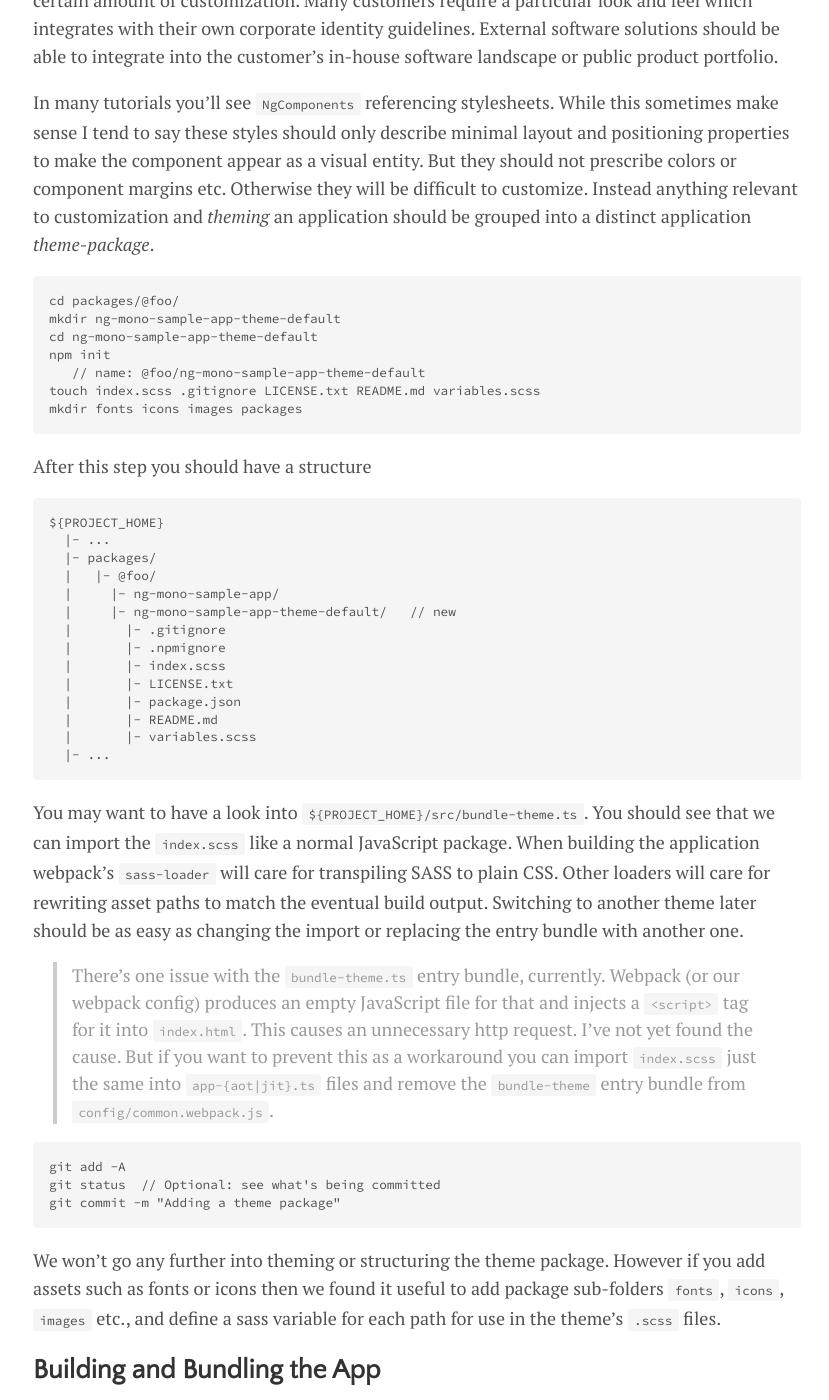
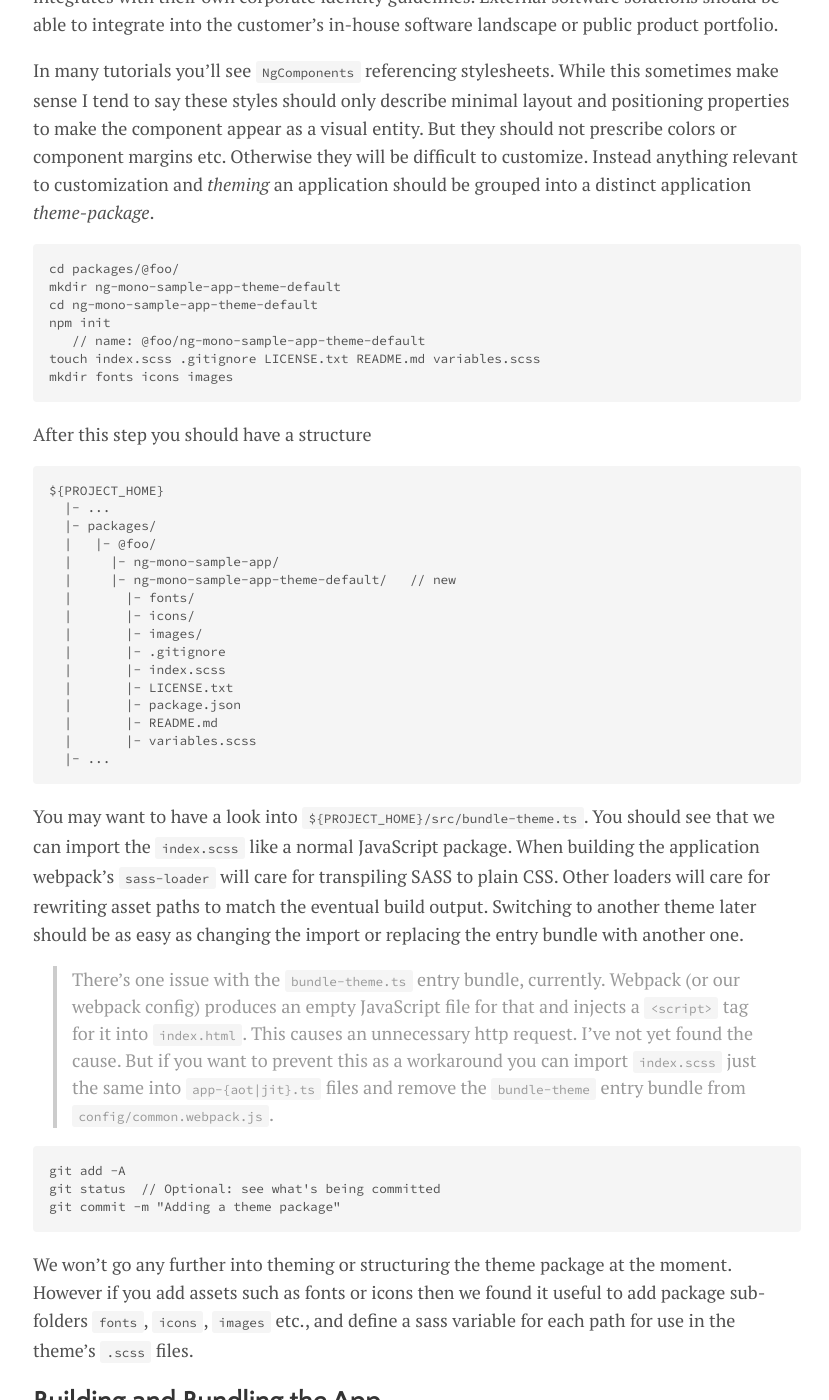
Before and after one commit to about-code/about-code.github.io, a Jekyll site: the page built from _posts/2018-04-28-large-scale-angular.md, in a window 1280 px wide and 1400 px high, scrolled down 14363 px. Shown: the whole window, without its empty margins (223-1052 px from the left). Built offline with Jekyll 4.4.1, drawn with Linux system fonts in a browser that asks for light colours; some of the changed text lies outside the part shown.

Commit message:
Fix wrong sample

````diff
--- a/_posts/2018-04-28-large-scale-angular.md
+++ b/_posts/2018-04-28-large-scale-angular.md
@@ -377,7 +377,6 @@ git commit -m "Implementing the app package and bootstrap sequence"
 The files for our application shell will be created in `${PROJECT_HOME}/src/` folder. Copy the `src` folder from the [sample project](https://github.com/about-code/ng-mono-sample/tree/v1.0.0).
 
 
-
 > A shell is required when developing and bundling an Angular *application project*. In a *library project* developers *might* choose to have an application which acts as a test-bed for the library.
 
 After this step you should have a file layout like the following:
@@ -460,7 +459,7 @@ cd ng-mono-sample-app-theme-default
 npm init
    // name: @foo/ng-mono-sample-app-theme-default
 touch index.scss .gitignore LICENSE.txt README.md variables.scss
-mkdir fonts icons images packages
+mkdir fonts icons images
 ```
 
 After this step you should have a structure
@@ -472,8 +471,10 @@ ${PROJECT_HOME}
   |   |- @foo/
   |     |- ng-mono-sample-app/
   |     |- ng-mono-sample-app-theme-default/   // new
+  |       |- fonts/
+  |       |- icons/
+  |       |- images/
   |       |- .gitignore
-  |       |- .npmignore
   |       |- index.scss
   |       |- LICENSE.txt
   |       |- package.json
@@ -492,7 +493,7 @@ git status  // Optional: see what's being committed
 git commit -m "Adding a theme package"
 ```
 
-We won't go any further into theming or structuring the theme package. However if you add assets such as fonts or icons then we found it useful to add package sub-folders `fonts`, `icons`, `images` etc., and define a sass variable for each path for use in the theme's `.scss` files.
+We won't go any further into theming or structuring the theme package at the moment. However if you add assets such as fonts or icons then we found it useful to add package sub-folders `fonts`, `icons`, `images` etc., and define a sass variable for each path for use in the theme's `.scss` files.
 
 ## Building and Bundling the App<a name="building_the_app"></a>
 
````
Also changed, not shown: other parts of _posts/2018-04-28-large-scale-angular.md (+1 -1 lines).
